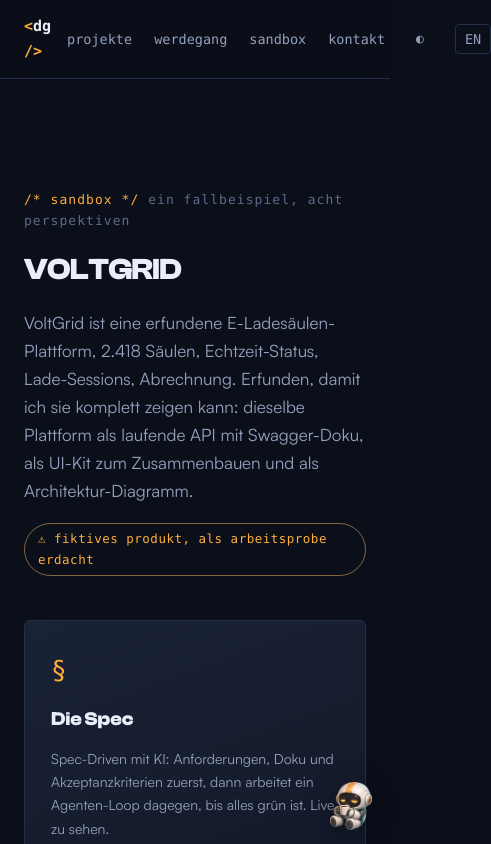
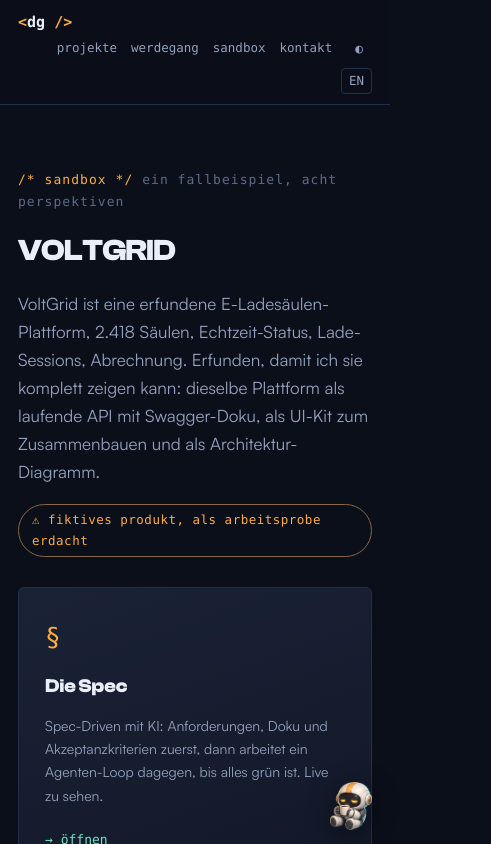
Before and after one commit to XainDavidGroeger/website, a Nuxt app: page /sandbox in a window 390 px wide. Shown: the top 844 px of the page, 491 px wide, since content can reach past the window. Built offline with nearby package versions, Linux system fonts and the light colour scheme.

Commit message:
Mobile-Pass: Nav-Umbruch, kompakte Abstaende, Bot-Groessen, Modal/Dashboard/Terminal mobil optimiert, Overflow-Schutz

```diff
--- a/app/assets/css/tokens.css
+++ b/app/assets/css/tokens.css
@@ -87,6 +87,8 @@ body {
   font-size: 17px;
   line-height: 1.65;
   -webkit-font-smoothing: antialiased;
+  /* Sicherheitsnetz gegen horizontales Wackeln durch absolut positionierte Deko (Bots etc.) */
+  overflow-x: hidden;
 }
 
 h1,
@@ -179,3 +181,22 @@ a {
     transition: none;
   }
 }
+
+/* ------------------------------------------------------------------ */
+/*  Mobil: kompaktere Abstände                                         */
+/* ------------------------------------------------------------------ */
+@media (max-width: 640px) {
+  .wrap {
+    padding-inline: 18px;
+  }
+  .section {
+    padding-block: 64px;
+  }
+  .sec-head {
+    margin-bottom: 30px;
+  }
+  /* Sandbox-Seiten (scoped .page-Regeln überstimmen) */
+  .page {
+    padding-block: 64px !important;
+  }
+}
--- a/app/components/SectionAgents.vue
+++ b/app/components/SectionAgents.vue
@@ -282,4 +282,26 @@ onUnmounted(() => {
     transition: none;
   }
 }
+
+@media (max-width: 640px) {
+  .panel-wrap {
+    padding: 44px 8px 8px 24px;
+  }
+  .bot-pixel {
+    left: -2px;
+    bottom: 16px;
+    height: 84px;
+  }
+  .bot-forge {
+    right: 2px;
+    top: 2px;
+    height: 64px;
+  }
+  .holo-code {
+    font-size: 11.5px;
+  }
+  .closing-grid {
+    gap: 22px;
+  }
+}
 </style>
--- a/app/components/SectionContact.vue
+++ b/app/components/SectionContact.vue
@@ -247,4 +247,19 @@ function run() {
     animation: none;
   }
 }
+
+@media (max-width: 640px) {
+  .term-bot {
+    height: 62px;
+    top: -34px;
+    right: 8px;
+  }
+  .term {
+    padding: 14px 14px;
+    font-size: 12.5px;
+  }
+  .card {
+    padding: 18px;
+  }
+}
 </style>
--- a/app/components/SectionWork.vue
+++ b/app/components/SectionWork.vue
@@ -429,6 +429,19 @@ const selectedTasks = computed(() =>
   font-weight: 600;
 }
 
+@media (max-width: 640px) {
+  .overlay {
+    padding: 14px 10px 20px;
+  }
+  .modal {
+    padding: 20px 16px;
+    gap: 14px;
+  }
+  .tasks {
+    font-size: 13.5px;
+  }
+}
+
 .wmodal-enter-active,
 .wmodal-leave-active {
   transition: opacity 0.2s ease;
--- a/app/layouts/default.vue
+++ b/app/layouts/default.vue
@@ -137,6 +137,24 @@ main {
   }
 }
 
+/* Mobil: Nav darf umbrechen und wird kompakter */
+@media (max-width: 640px) {
+  .bar {
+    flex-wrap: wrap;
+    row-gap: 2px;
+    padding-block: 10px;
+  }
+  .nav {
+    flex-wrap: wrap;
+    gap: 8px 14px;
+    font-size: 12.5px;
+    justify-content: flex-end;
+  }
+  .lang {
+    padding: 2px 7px;
+  }
+}
+
 .site-foot {
   border-top: 1px solid var(--line);
   font-family: var(--font-mono);
--- a/app/pages/index.vue
+++ b/app/pages/index.vue
@@ -245,4 +245,17 @@ h1 .outline {
     animation: none;
   }
 }
+
+@media (max-width: 640px) {
+  .hero {
+    min-height: auto;
+  }
+  .hero-inner {
+    padding-block: 64px 88px;
+    gap: 22px;
+  }
+  .scroll-hint {
+    bottom: 14px;
+  }
+}
 </style>
--- a/app/pages/sandbox/demo.vue
+++ b/app/pages/sandbox/demo.vue
@@ -432,6 +432,19 @@ const statusColorName = { available: 'mint', charging: 'amber', maintenance: 'mu
   color: var(--faint);
 }
 
+@media (max-width: 640px) {
+  .dash {
+    padding: 14px;
+    gap: 14px;
+  }
+  .map-stage {
+    min-height: 360px;
+  }
+  .station-list {
+    max-height: 340px;
+  }
+}
+
 /* ---------- MapLibre-Pins (wie /sandbox-Karte) ---------- */
 .map-el :deep(.vg-pin) {
   cursor: pointer;
```
